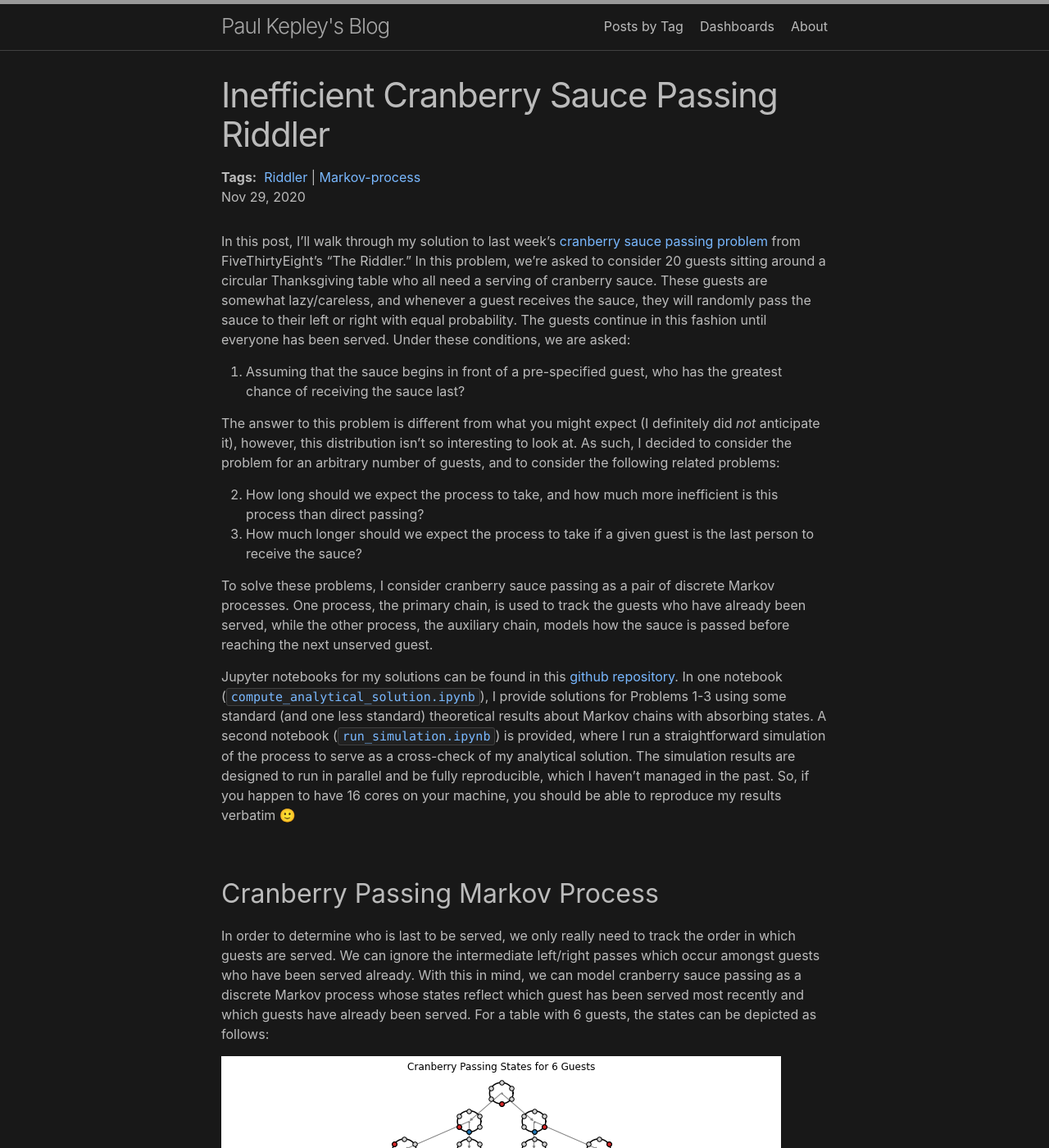
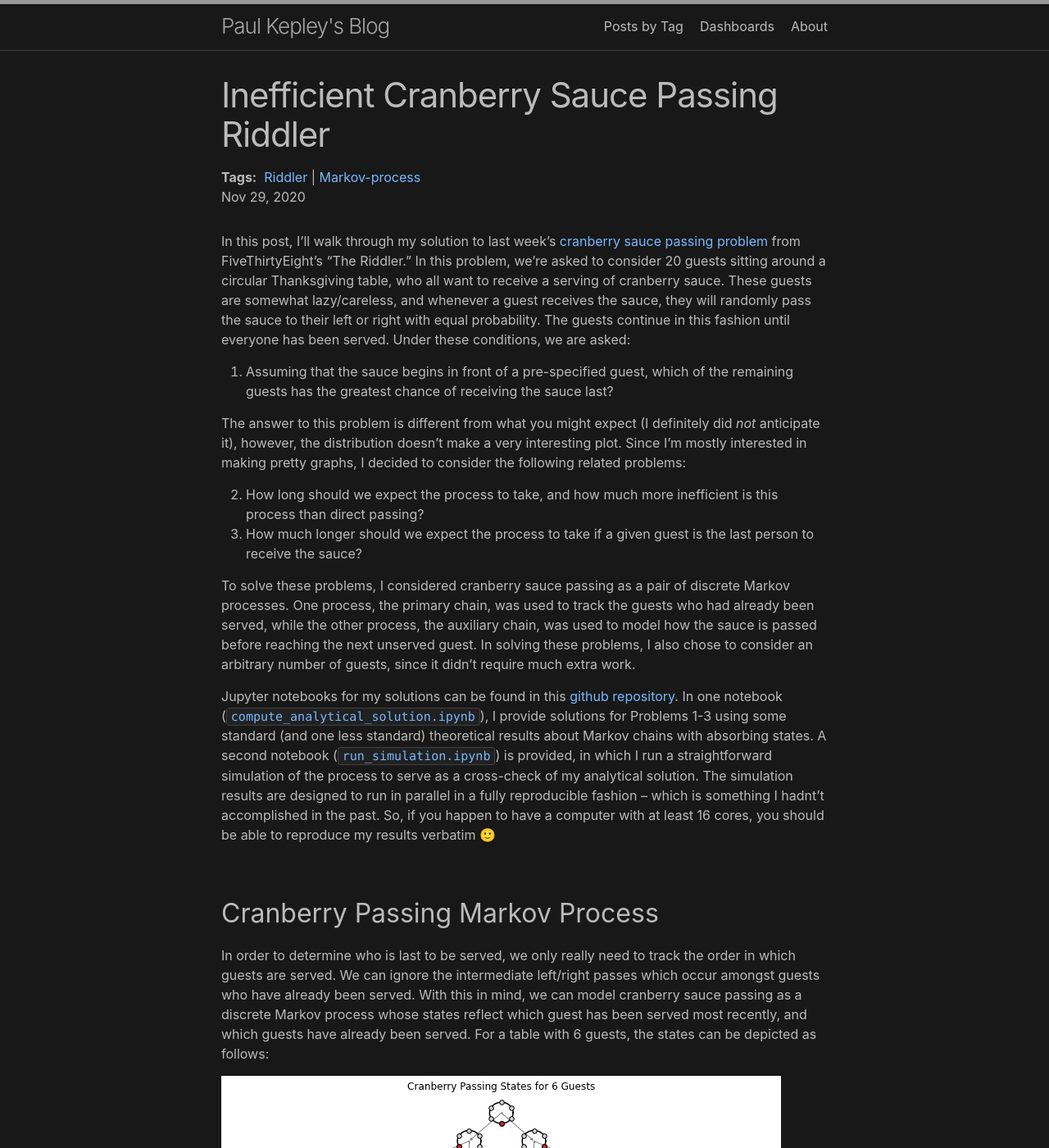
Before and after one commit to pkepley/pkepley.github.io, a Jekyll site: the page built from _posts/2020-11-29-RiddlerLazyCranberry.md, in a window 1280 px wide and 1400 px high. Shown: the whole window at 82% size. Built offline with Jekyll 4.4.1, drawn with Linux system fonts in a browser that asks for light colours; formulas are drawn with MathJax 3; some of the changed text lies outside the part shown.

Commit message:
Wording updated + some corrections.

```diff
--- a/_posts/2020-11-29-RiddlerLazyCranberry.md
+++ b/_posts/2020-11-29-RiddlerLazyCranberry.md
@@ -9,20 +9,20 @@
 sauce passing
 problem](https://fivethirtyeight.com/features/can-you-pass-the-cranberry-sauce/)
 from FiveThirtyEight's "The Riddler."  In this problem, we're asked to
-consider 20 guests sitting around a circular Thanksgiving table who
-all need a serving of cranberry sauce. These guests are somewhat
-lazy/careless, and whenever a guest receives the sauce, they will
-randomly pass the sauce to their left or right with equal
+consider 20 guests sitting around a circular Thanksgiving table, who
+all want to receive a serving of cranberry sauce. These guests are
+somewhat lazy/careless, and whenever a guest receives the sauce, they
+will randomly pass the sauce to their left or right with equal
 probability. The guests continue in this fashion until everyone has
 been served. Under these conditions, we are asked:
 1. Assuming that the sauce begins in front of a pre-specified guest,
-who has the greatest chance of receiving the sauce last?
+which of the remaining guests has the greatest chance of receiving the
+sauce last?
 
 The answer to this problem is different from what you might expect (I
-definitely did *not* anticipate it), however, this distribution isn't
-so interesting to look at. As such, I decided to consider the problem
-for an arbitrary number of guests, and to consider the following
-related problems:
+definitely did *not* anticipate it), however, the distribution doesn't
+make a very interesting plot. Since I'm mostly interested in making
+pretty graphs, I decided to consider the following related problems:
 
 {:start="2"}
 2. How long should we expect the process to take, and how much more
@@ -30,11 +30,13 @@
 3. How much longer should we expect the process to take if a given
    guest is the last person to receive the sauce?
 
-To solve these problems, I consider cranberry sauce passing as a
-pair of discrete Markov processes. One process, the primary chain, is
-used to track the guests who have already been served, while the other
-process, the auxiliary chain, models how the sauce is passed before
-reaching the next unserved guest.
+To solve these problems, I considered cranberry sauce passing as a
+pair of discrete Markov processes. One process, the primary chain, was
+used to track the guests who had already been served, while the other
+process, the auxiliary chain, was used to model how the sauce is
+passed before reaching the next unserved guest. In solving these
+problems, I also chose to consider an arbitrary number of guests,
+since it didn't require much extra work.
 
 Jupyter notebooks for my solutions can be found in this [github
 repository](https://github.com/pkepley/blog-notebooks/tree/master/20201129_RiddlerSoln1120). In
@@ -44,12 +46,12 @@
 standard) theoretical results about Markov chains with absorbing
 states. A second notebook
 ([`run_simulation.ipynb`](https://nbviewer.jupyter.org/github/pkepley/blog-notebooks/blob/master/20201129_RiddlerSoln1120/run_simulation.ipynb))
-is provided, where I run a straightforward simulation of the process
+is provided, in which I run a straightforward simulation of the process
 to serve as a cross-check of my analytical solution. The simulation
-results are designed to run in parallel and be fully reproducible,
-which I haven't managed in the past. So, if you happen to have 16 cores on
-your machine, you should be able to reproduce my results verbatim
-&#128578;
+results are designed to run in parallel in a fully reproducible fashion --
+which is something I hadnt't accomplished in the past. So, if you
+happen to have a computer with at least 16 cores, you should be able to
+reproduce my results verbatim &#128578;
 
 [comment]: <> assign path for assets to avoid repeating myself
 {% assign asset_path = base | append: "/assets/posts/img/Riddler_20201129_files" %}
@@ -86,19 +89,19 @@
 sitting to the left of guest $$0$$.
 
 To label the states of the cranberry passing Markov chain, we will use
-the following notation. For non-terminal states, i.e. states which
-still have unserved guests, we will use labels of the form
+the following notation. For non-terminal states (which are states for
+which there are still unserved guests), we will use labels of the form
 `(last_served, served_interval, n_served)`. Here `last_served` denotes
 the guest who was served most recently, `served_interval` is a
-two-tuple whose first entry is the served guest who is furthest to the
-left of guest $$0$$, and whose second entry is the served guest who is
-furthest to the right of guest $$0$$.  The third state component,
-`n_served` is provided for convenience in computations (it isn't
-strictly necessary) and reflect the number of guests in
-`served_interval`. Finally, since we're not really concerned with the
-direction from which the sauce arrives to the last guest, we simply
-label terminal states (i.e. states where the final guest is served)
-with the index for the guest who is served last.
+two-tuple whose entries are the two previously guests who are
+respectively seated furthest to the left and right of guest $$0$$.
+The third state component, `n_served` is provided for convenience in
+my computational implementation (it isn't really necessary) and
+reflects the number of guests in `served_interval`. Finally, since
+we're not concerned with the direction from which the sauce arrives to
+the last guest, we simply label terminal states (states where the
+final guest is served) with the index for the guest who is served
+last.
 
 Using this notation, the states for a table with 6 guests can be
 depicted as follows:
@@ -112,13 +115,14 @@
 ### Transition Probabilities
 
 To determine the transition probabilities, we now introduce an
-auxiliary Markov chain, which tracks the left/right passes through
-the interval of previously guests up until the sauce exits to the left
-or right of the interval. This kind of process is known as a
-"Drunkard's Walk" on a finite interval. In our case, the walker in the
-process begins on one edge of a finite interval of length `n_served`
-and takes steps to the left or right with equal probability. Under
-these conditions, it can be shown (see e.g. [this
+auxiliary Markov chain, which tracks the left/right passes through the
+interval of guests which have previously been served, up until the
+time when the sauce escapes the interval from the left or from the
+right. This kind of process is referred to colloquially as a
+"Drunkard's Walk" for a finite interval. In our case, the walker in
+the process begins on one edge of the finite interval (with length
+`n_served`) and takes steps to the left or right with equal
+probability. Under these conditions, it can be shown (see e.g. [this
 discussion](https://puzzling.stackexchange.com/questions/6415/does-the-drunk-man-fall-off-the-cliff-a-random-walk-problem))
 that the walk will eventually exit the interval, and that it will exit
 through the edge nearest or furthest from the initial edge with
@@ -126,7 +130,7 @@
 
 $$
 \begin{array}{lcl}
-P(\text{walk exits through near edge}) &=& \frac{1 - n_{\text{interval}}}{n_{\text{interval}}}, \\
+P(\text{walk exits through near edge}) &=& \frac{n_{\text{interval}} - 1}{n_{\text{interval}}}, \\
 P(\text{walk exits through far edge}) &=& \frac{1}{n_{\text{interval}}}
 \end{array}
 $$
@@ -137,7 +141,7 @@
 $$
 P(S_{t+1} = S_j | S_{t} = S_i) = \left\{
 \begin{array}{cl}
-\frac{1 - n_{\text{served}}}{n_{\text{served}}} & S_j = S_{\text{near}, i} \\
+\frac{n_{\text{served}} - 1}{n_{\text{served}}} & S_j = S_{\text{near}, i} \\
 \frac{1}{n_{\text{served}}} & S_j = S_{\text{far}, i} \\
 0 & \text{else}
 \end{array}
@@ -188,7 +192,7 @@
 $$(0,(0,0),1)$$ with an index of 1. Then, for each $$n > 1$$, we take
 the ordered list of states $$\Sigma_n$$ having $$n_\text{served} = n -
 1$$ and form $$\Sigma_{n+1}$$ by appending, for each $$S\in\Sigma_n$$,
-the left and then right dependent state for $$S$$ (where $$S'$$ is the
+the left and then right descendant states for $$S$$ (here $$S'$$ is the
 left descendant of $$S$$ if $$S'$$ is reached from $$S$$ by passing to
 the left of the served interval, and is right descendant if it is
 reached by passing to the right). As a consequence of this
@@ -301,15 +305,15 @@
 With this, we have all the required ingredients to compute
 $$E[N_\text{passes} |\text{$k$ is last}]$$.
 
-Note: I guess that the method I have oultined here *probably* isn't
-the simplest method possible. Moreover, the set $$\Gamma_k$$ can be
-very large, and likely should have near factorial growth -- so
-implementing the calculation as described above is fairly
-computationally intensive.
+Note: The method I have outlined here *probably* isn't the simplest
+method possible... but it *is* the one I implemented. The set
+$$\Gamma_k$$ can be very large, and likely has factorial growth in
+$$n_\text{guests}$$ -- so implementing the calculation as described
+above is fairly computationally intensive.
 
 ### Solving Problem 2
 The only remaining question to answer is how to compute the
-unconditioned mean number of passes, which can be computed as follows:
+unconditioned mean number of passes. This can be done as follows:
 
 $$ E[N_\text{passes}] = \sum_{k=1}^{n_\text{guests} - 1} E[N_\text{passes} |\text{$k$ is last}] \cdot P(\text{$k$ is last})$$
 
@@ -325,15 +329,16 @@
 ![]({{ asset_path }}/compute_analytical_solution_23_0.png)
 
 Note that the probability that guest $$k$$ is last does *not* depend
-at all on where that guest is sitting! It really seems like guest 10,
+*at all* on where that guest is sitting! It really seems like guest 10,
 who is furthest away from where the sauce begins, should be more
-likely to be served last than guests 0 or 19 who are sitting next to
-where the sauce starts. However this is *not* the case.
+likely to be served last than guests 0 or 19, who are sitting right next to
+the guest who is served first. However this is *not* the case.
 
-The solution for general $$n_\text{guests}$$ appears to be the same,
-that is the probability that guest $$k \neq 0$$ is served last is
-uniform across $$k$$, however I only checked $$n_\text{guests} \leq
-20$$ and my solution doesn't easily generalize.
+The solution for general $$n_\text{guests}$$ appears to be the same.
+That is, the probability that guest $$k \neq 0$$ is served last is
+uniform across $$k$$. However, I only checked $$n_\text{guests} \leq
+20$$ and my solution requires solving a linear system to check the
+answer for a given $$n_\text{guests}$$.
 
 ### Solution to Problem 2
 The average number of passes was found to be 190. In fact, it appears
@@ -349,22 +354,23 @@
 
 
 ### Solution to Problem 3
-The following figures shows the solutions to Problem 2 when
+The following figures shows the solution to Problem 2 when
 $$n_\text{guests} = 20$$.
 
 ![]({{ asset_path }}/compute_analytical_solution_31_0.png)
 
 Note that, unlike the probability discussed in Problem 1, the
 conditioned average number of passes behaves like one would
-expect. That is, if the furthest guest from the starting point (guest
-10) is served last, we can expect the process to terminate in around
-220 passes, which is significantly longer than when the the last
-served guest is sitting next to the first served guest (e.g. when
-guest 1 is served last), which only takes 139 passes on average.
+expect. That is, if the furthest guest from the starting point is
+served last (i.e. if guest 10 is served last), then we can expect the
+process to terminate in around 220 passes. This is substantially
+longer than when the last guest to be served is sitting next to the
+first served guest (e.g. when guest 1 is served last), when the
+process terminates in only 139 passes on average.
 
 ## Average Number of Passes
 The following figures respectively show the average number of passes
-and process inefficiency for $$n_\text{guests} = 2,\ldots,20$$.
+and the process inefficiency for $$n_\text{guests} = 2,\ldots,20$$.
 
 |![Average number of passes]({{ asset_path }}/compute_analytical_solution_28_0.png)|![Inefficiency]({{ asset_path }}/compute_analytical_solution_29_0.png)|
 
@@ -379,16 +385,15 @@
 simulation of cranberry passing to validate my theoretical
 calculations. For this simulation, I directly simulated cranberry
 sauce passes until every guest had been served. Simulations were
-conducted for $$n_\text{guests}=2,\ldots,20$$ and for each
-$$n_\text{guests}$$ simulations were repeated $$10^6$$ times.
+conducted for $$n_\text{guests}=2,\ldots,20$$, and for each
+$$n_\text{guests}$$ the process was simulated $$10^6$$ times.
 
 Since there was a high degree of accuracy for the simulated metrics of
-interest (i.e. the probabilities for being last, the conditioned
-means, and the unconditioned means), I have only included aggregated
-comparisons. The following figures compare the mean absolute percent
-deviation (MAPE) between the theoretical and simulation results
-respectively for the probabilities and the simulated conditional
-means by number of guests.
+interest, I have only included aggregated error comparisons. The
+following figures compare the mean absolute percent error (MAPE)
+between the theoretical and simulation results for the probabilities
+(on the left) and for the simulated conditional means by number of
+guests (on the right).
 
 |![]({{ asset_path }}/run_simulation_6_0.png)|![]({{ asset_path }}/run_simulation_6_1.png)|
 
```
Also changed, not shown: other parts of _posts/2020-11-29-RiddlerLazyCranberry.md (+21 -20 lines).
